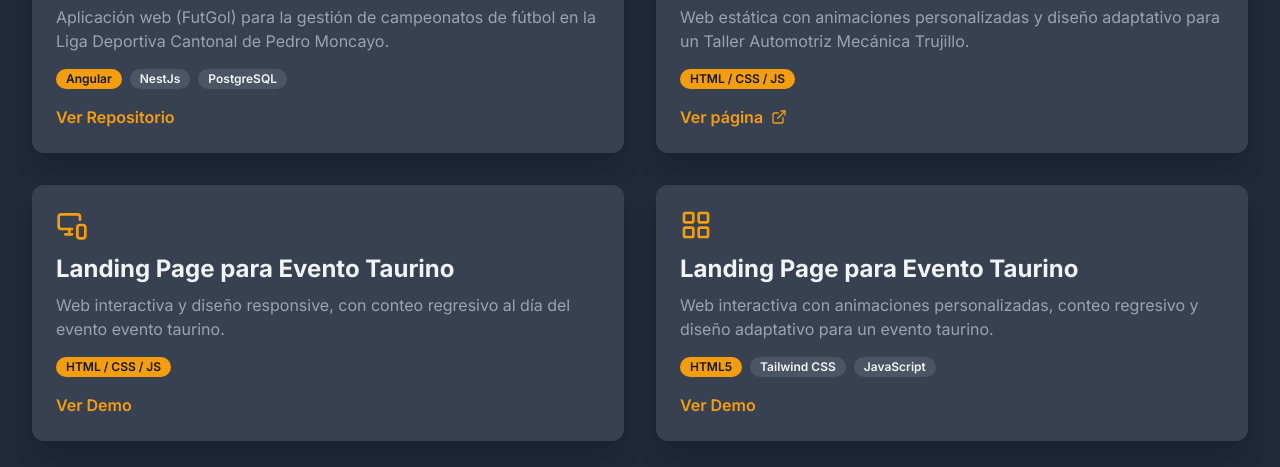
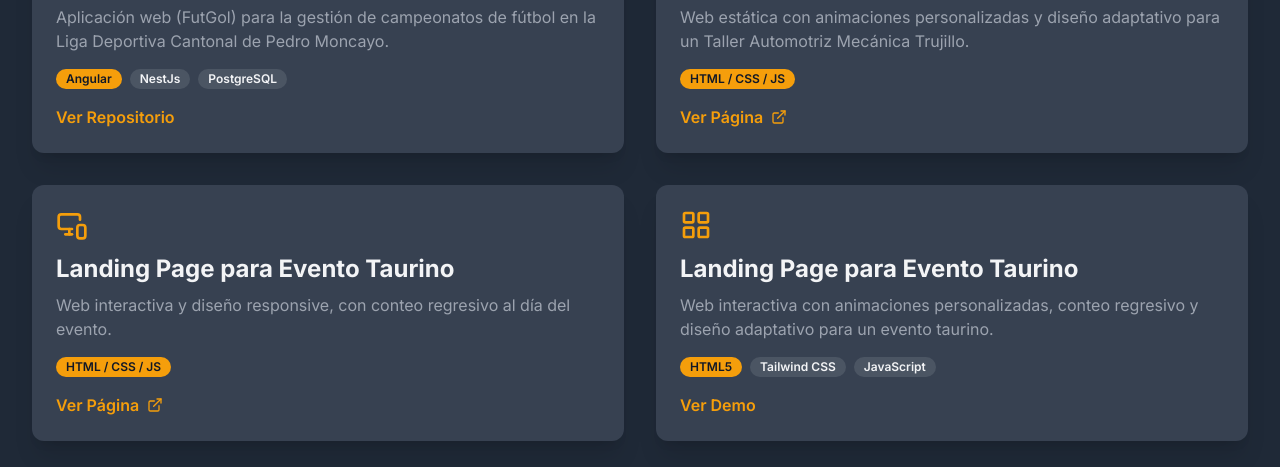
Before and after one commit to RicardoMantilla999/Portafolio-V2, a plain HTML site: page index.html in a window 1280 px wide. Shown: the part 2207-2674 px from the top of the page. Drawn offline with nearby package versions, Linux system fonts and the light colour scheme.

Commit message:
ultima actual

```diff
--- a/index.html
+++ b/index.html
@@ -166,7 +166,7 @@
                         <span class="bg-amber-500 text-gray-900 text-xs font-semibold px-2.5 py-0.5 rounded-full">HTML / CSS / JS</span>
                     </div>
                     <a href="https://ricardomantilla999.github.io/MecanicaTrujillo/" target="_blank" class="text-amber-500 hover:text-amber-400 font-semibold flex items-center">
-                        Ver página
+                        Ver Página
                         <i data-lucide="external-link" class="ml-2 h-4 w-4"></i>
                     </a>
                 </div>
@@ -177,14 +177,14 @@
                     <i data-lucide="monitor-smartphone" class="h-8 w-8 text-amber-500 mb-3"></i>
                     <h4 class="text-2xl font-bold mb-2">Landing Page para Evento Taurino</h4>
                     <p class="text-gray-400 mb-4">
-                        Web interactiva y diseño responsive, con conteo regresivo al día del evento evento taurino.
+                        Web interactiva y diseño responsive, con conteo regresivo al día del evento.
                     </p>
                     <div class="flex flex-wrap gap-2 mb-4">
                         <span class="bg-amber-500 text-gray-900 text-xs font-semibold px-2.5 py-0.5 rounded-full">HTML / CSS / JS</span>
                     </div>
-                    <a href="#" target="_blank" class="text-amber-500 hover:text-amber-400 font-semibold flex items-center">
-                        Ver Demo
-                        <i data-lucide="github" class="ml-2 h-4 w-4"></i>
+                    <a href="https://ricardomantilla999.github.io/ElToreroEcuador-FestivalTaurino/" target="_blank" class="text-amber-500 hover:text-amber-400 font-semibold flex items-center">
+                        Ver Página
+                        <i data-lucide="external-link" class="ml-2 h-4 w-4"></i>
                     </a>
                 </div>
                 <!-- Proyecto 3: Landing Page Evento Taurino-->
```
